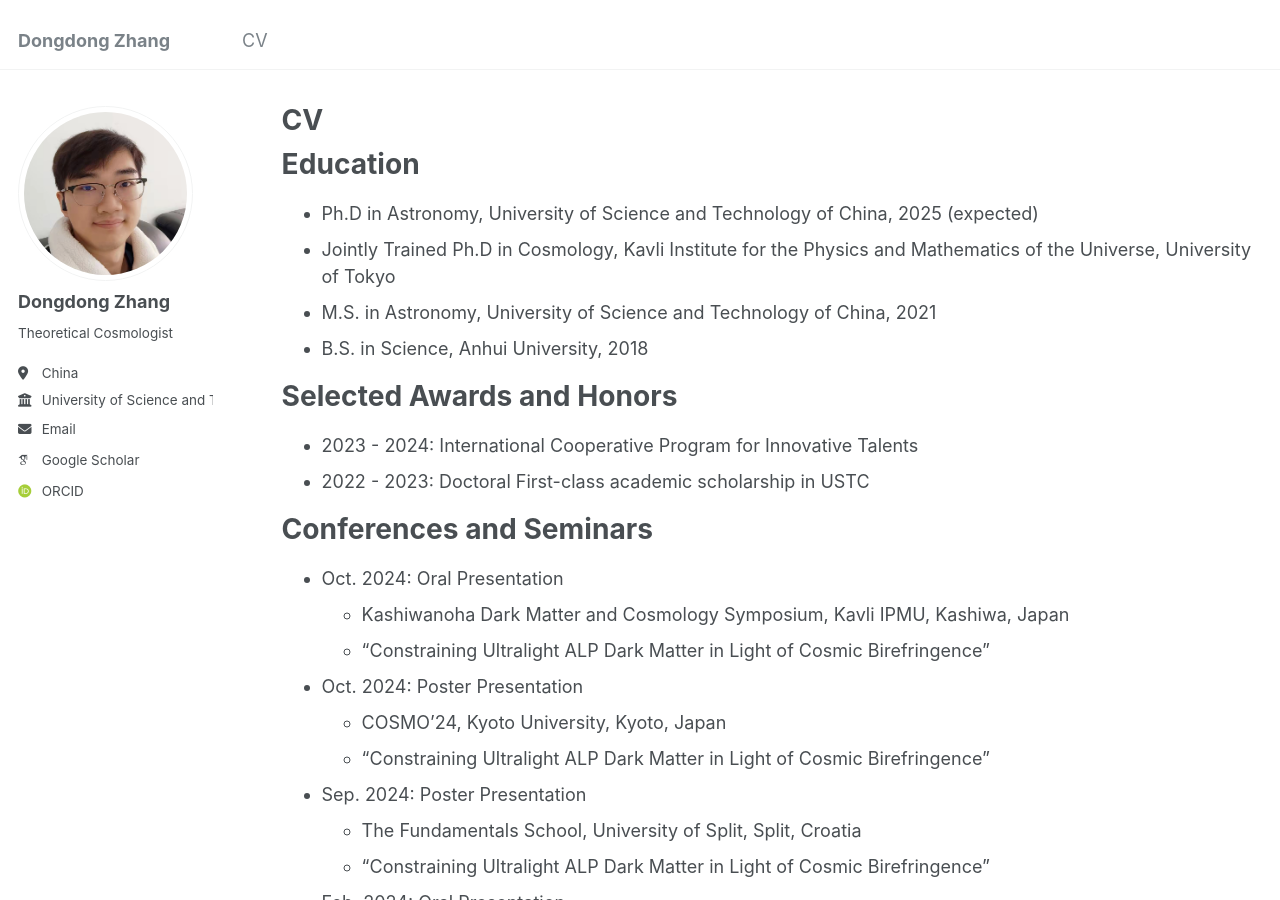
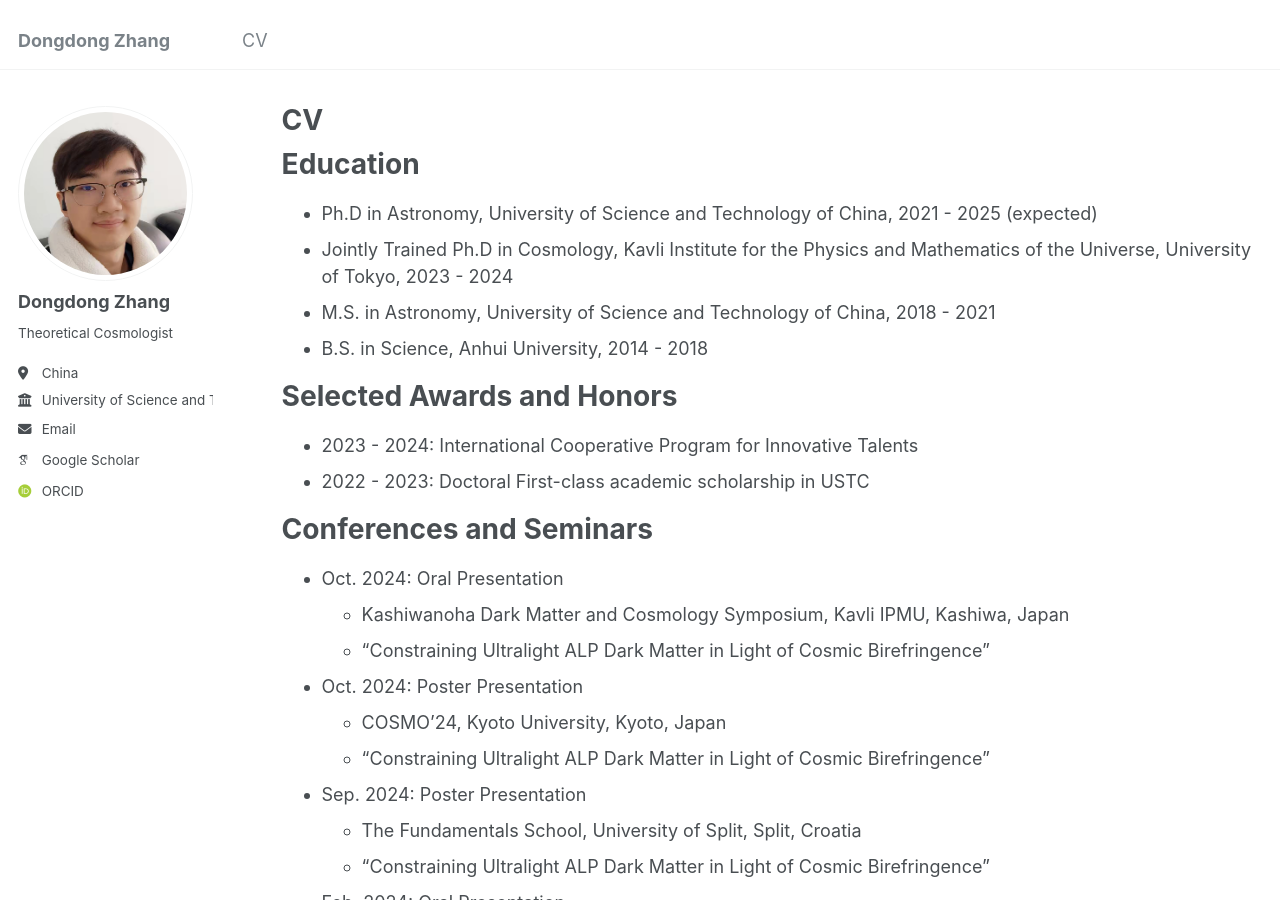
Before and after one commit to D-Zhang95/d-zhang95.github.io, a Jekyll site: the page built from _pages/cv.md, in a window 1280 px wide and 900 px high. Built offline with Jekyll 4.4.1, drawn with Linux system fonts in a browser that asks for light colours; some web fonts are replaced.

Commit message:
Update cv.md

```diff
--- a/_pages/cv.md
+++ b/_pages/cv.md
@@ -12,10 +12,10 @@ redirect_from:
 
 Education
 ======
-* Ph.D in Astronomy, University of Science and Technology of China, 2025 (expected)
-* Jointly Trained Ph.D in Cosmology, Kavli Institute for the Physics and Mathematics of the Universe, University of Tokyo
-* M.S. in Astronomy, University of Science and Technology of China, 2021
-* B.S. in Science, Anhui University, 2018
+* Ph.D in Astronomy, University of Science and Technology of China, 2021 - 2025 (expected)
+* Jointly Trained Ph.D in Cosmology, Kavli Institute for the Physics and Mathematics of the Universe, University of Tokyo, 2023 - 2024
+* M.S. in Astronomy, University of Science and Technology of China, 2018 - 2021
+* B.S. in Science, Anhui University, 2014 - 2018
 
 Selected Awards and Honors
 ======
```
